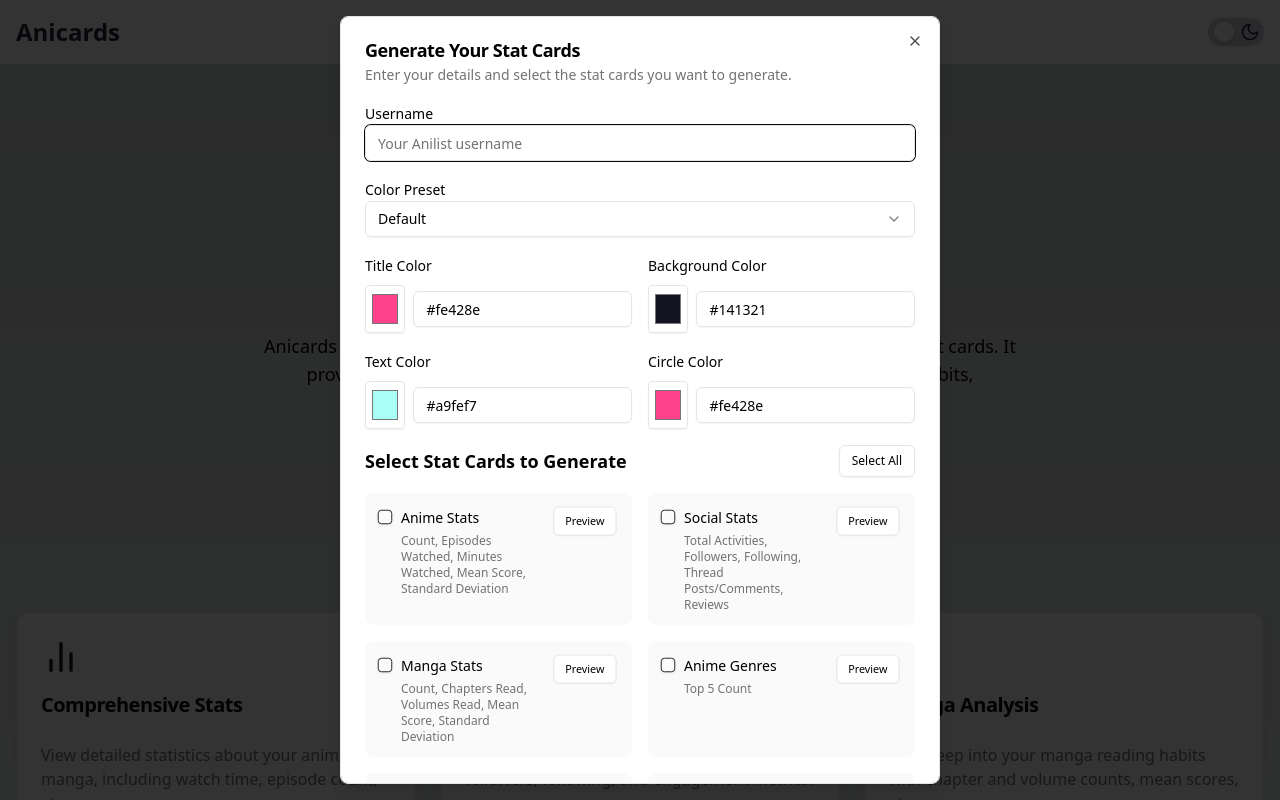
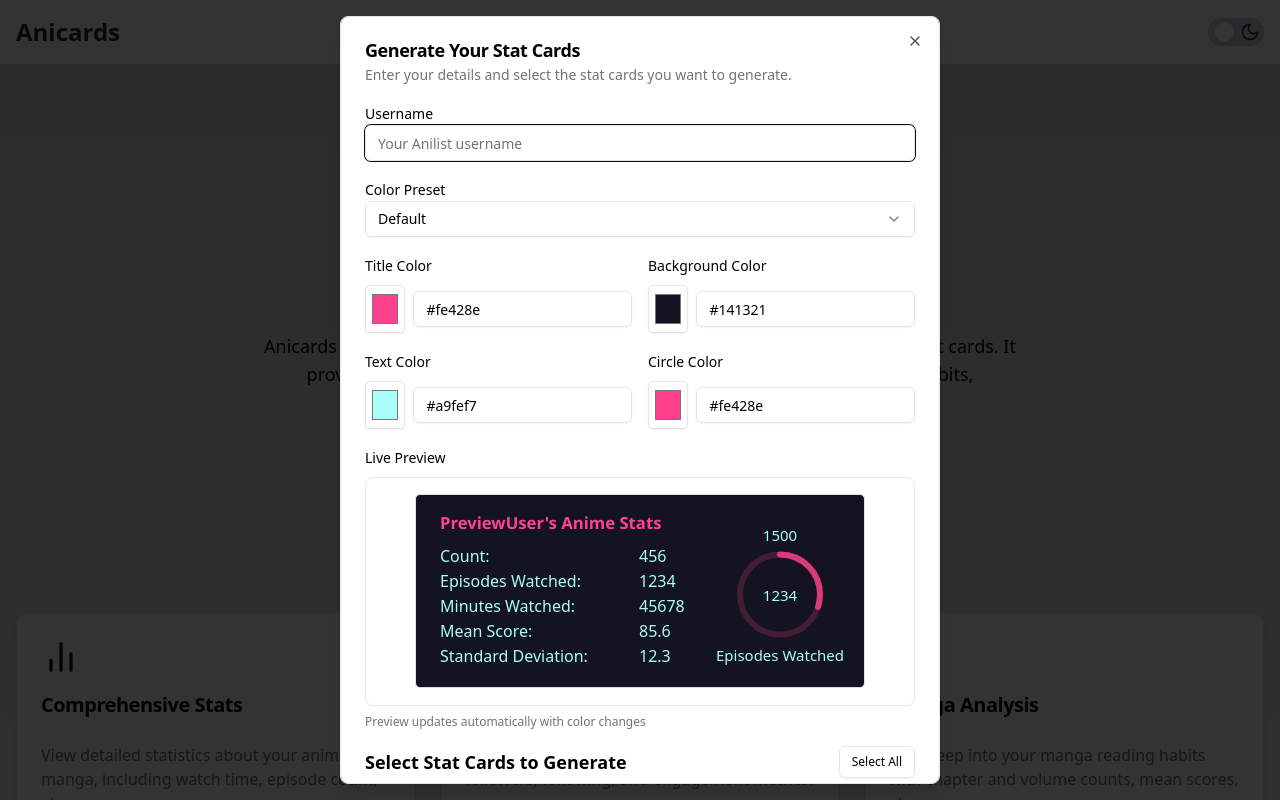
Before and after one commit to RLAlpha49/AniCards, a Next.js app: page / in a window 1280 px wide. Both pictures are taken after a click on the button "Get Started". Shown: the top 800 px of the page. Built offline with nearby package versions, Linux system fonts and the light colour scheme.

Commit message:
Add live preview with static data

```diff
--- a/components/stat-card-generator.tsx
+++ b/components/stat-card-generator.tsx
@@ -27,6 +27,7 @@ import { LoadingOverlay } from "@/components/loading-spinner";
 import { ErrorPopup } from "@/components/error-popup";
 import { Alert, AlertTitle, AlertDescription } from "@/components/ui/alert";
 import { Info } from "lucide-react";
+import { animeStatsTemplate } from "@/lib/svg-templates/anime-stats";
 
 interface StatCardGeneratorProps {
 	isOpen: boolean;
@@ -90,6 +91,31 @@ export function StatCardGenerator({ isOpen, onClose, className }: StatCardGenera
 	const [errorTitle, setErrorTitle] = useState("");
 	const [errorDescription, setErrorDescription] = useState("");
 	const router = useRouter();
+
+	// Static preview data
+	const previewData = {
+		username: "PreviewUser",
+		styles: {
+			titleColor,
+			backgroundColor,
+			textColor,
+			circleColor,
+		},
+		stats: {
+			count: 456,
+			episodesWatched: 1234,
+			minutesWatched: 45678,
+			meanScore: 85.6,
+			standardDeviation: 12.3,
+			previousMilestone: 1000,
+			currentMilestone: 1500,
+			dasharray: "251.2",
+			dashoffset: "175.84",
+		},
+	};
+
+	// Generate preview SVG
+	const previewSVG = animeStatsTemplate(previewData);
 
 	const handleCheckboxChange = (id: string) => {
 		setSelectedCards((prev) => {
@@ -385,6 +411,17 @@ export function StatCardGenerator({ isOpen, onClose, className }: StatCardGenera
 						)}
 					</div>
 
+					{/* Live preview section */}
+					<div className="space-y-2">
+						<Label>Live Preview</Label>
+						<div className="p-4 rounded-lg border backdrop-blur-sm flex justify-center">
+							<div dangerouslySetInnerHTML={{ __html: previewSVG }} />
+						</div>
+						<p className="text-xs text-muted-foreground">
+							Preview updates automatically with color changes
+						</p>
+					</div>
+
 					{/* Card selection grid with animations */}
 					<div className="space-y-4">
 						<div className="flex justify-between items-center">
```
